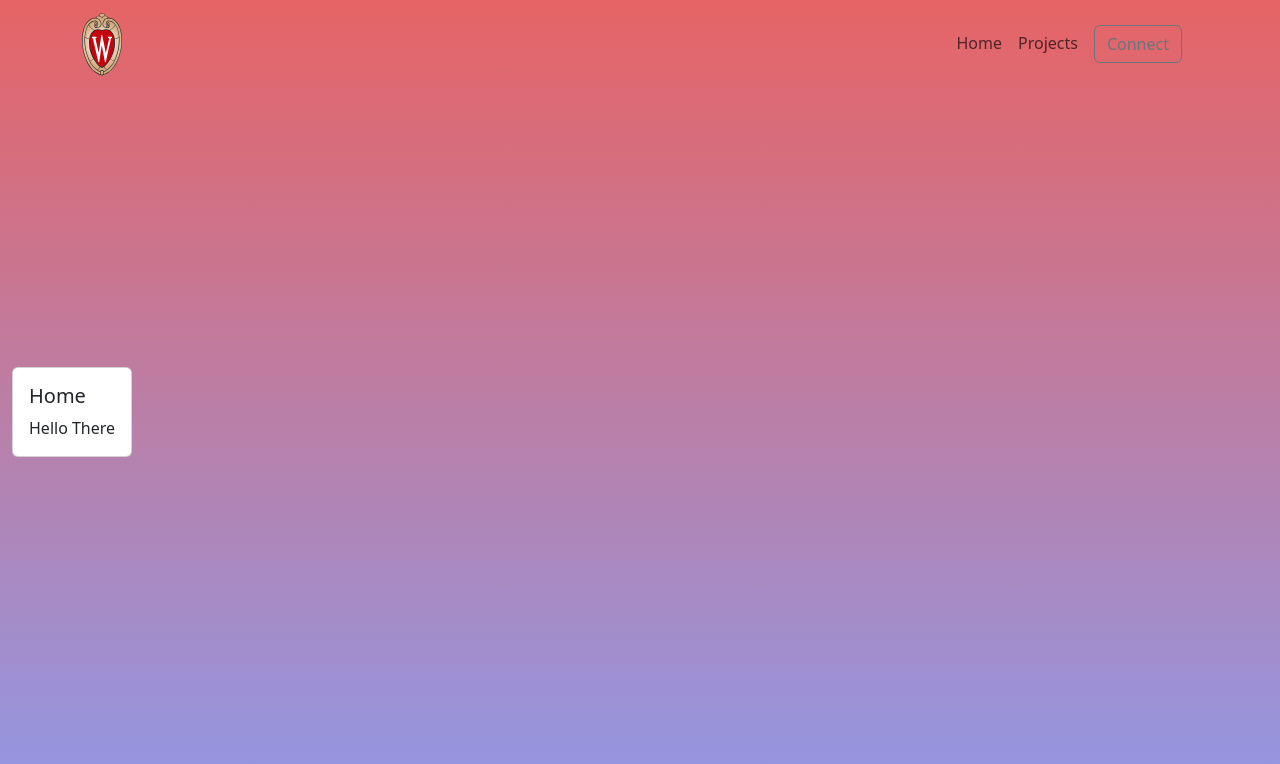
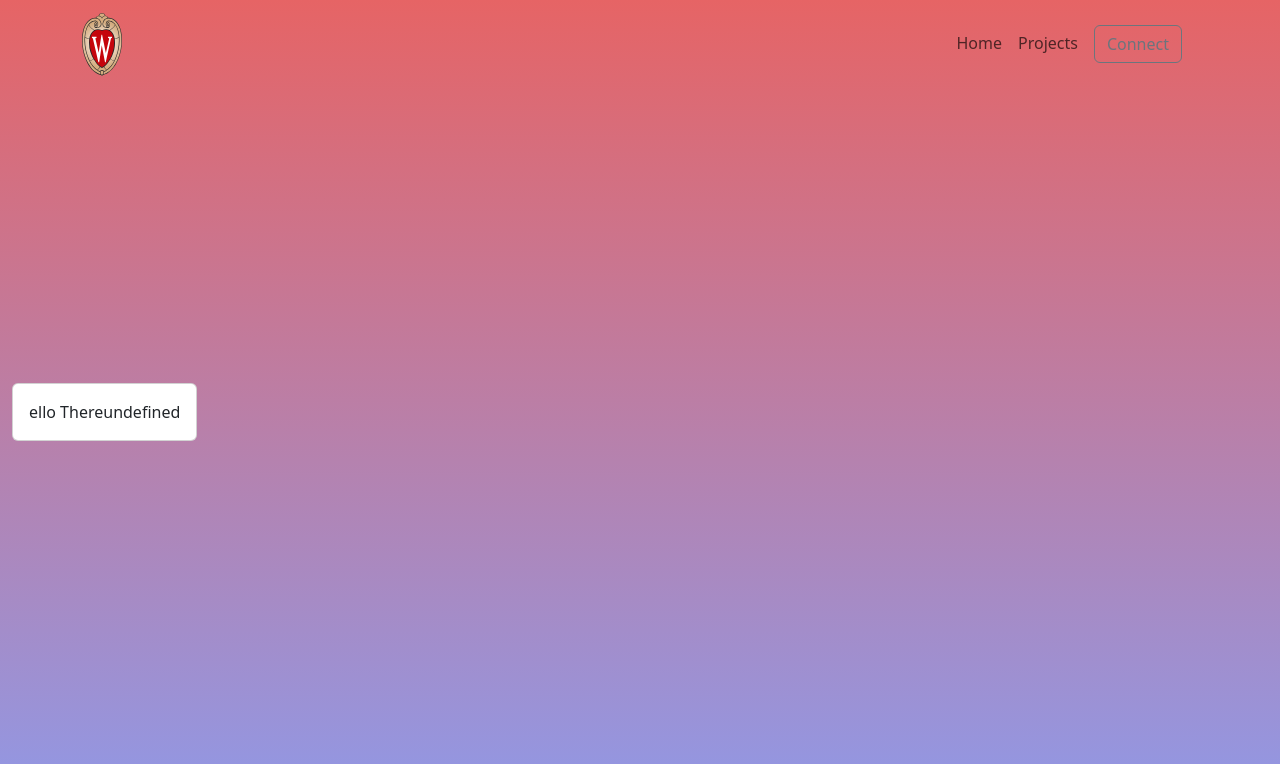
Before and after one commit to rankaarista/PersonalWebsite, a React (Vite) app: page /#/ in a window 1280 px wide. Shown: the top 764 px of the page. Built offline with nearby package versions, Linux system fonts and the light colour scheme.

Commit message:
Made a custom hook for the typewriter animation for the home page. Next stp - Implementation of card flip animation. Then styling.

```diff
--- /dev/null
+++ b/src/custom_hooks/useTypewriter.js
@@ -0,0 +1,22 @@
+import { useState, useEffect } from "react";
+
+function useTypewriter(text, speed = 50) {
+  const [displayedText, setDisplayedText] = useState("");
+  useEffect(() => {
+    setDisplayedText(""); // Reset text on re-render
+    let i = 0;
+    const interval = setInterval(() => {
+      if (i < text.length) {
+        setDisplayedText((prev) => prev + text[i]);
+        i++;
+      } else {
+        clearInterval(interval);
+      }
+    }, speed);
+    return () => clearInterval(interval);
+  }, [text, speed]); // Re-run when text changes
+
+  return displayedText;
+}
+
+export default useTypewriter;
--- a/src/pages/Home.jsx
+++ b/src/pages/Home.jsx
@@ -1,26 +1,29 @@
-import React, { useState } from 'react';
-import { Card } from 'react-bootstrap';
+import React, { useState } from "react";
+import { Card } from "react-bootstrap";
+import useTypewriter from "../custom_hooks/useTypewriter"; // Import the custom hook
 
-export default function Home (){
+export default function Home() {
   const [isFlipped, setFlipped] = useState(false);
-  return<Card onClick={() => setFlipped(!isFlipped)}>
+
+  const fullText = ` Welcome to My Portfolio!\n\nHey there, and thanks for stopping by! I’m thrilled to have you here.
+  This website is a reflection of my journey—my passion, creativity, and the projects that have shaped me along the way.
+  Whether you're here to learn more about me, explore my work, or connect, I hope you find something that sparks your interest.
+
+  🌟 About Me – Want to know who I am and what drives me? Head over to my About Me page for a glimpse into my background, skills, and interests. Just click on my photo!
+
+  💡 Projects – This is where the magic happens! Check out some of the exciting projects I’ve worked on.
+
+  📬 Connect – Let’s chat! Whether you have questions, opportunities, or just want to say hello, I’d love to hear from you.
+
+  Feel free to explore, and enjoy your visit. Thanks again for being here—I hope you find inspiration, creativity, and maybe even a new connection!`;
+
+  const typewriterText = useTypewriter(isFlipped ? fullText : " Hello There", 30);
+
+  return (
+    <Card onClick={() => setFlipped(!isFlipped)} style={{ cursor: "pointer" }}>
       <Card.Body>
-        <Card.Title>Home</Card.Title>
-        <Card.Text>Hello There</Card.Text>
-        {isFlipped &&<Card.Text>
-              Welcome to My Portfolio!
-
-              Hey there, and thanks for stopping by! I’m thrilled to have you here. This website is a reflection of my journey—my passion, creativity, and the projects that have shaped me along the way. Whether you're here to learn more about me, explore my work, or connect, I hope you find something that sparks your interest.
-
-              🌟 About Me – Want to know who I am and what drives me? Head over to my About Me page for a glimpse into my background, skills, and interests.
-
-              💡 Projects – This is where the magic happens! Check out some of the exciting projects I’ve worked on. From creative endeavors to technical builds, I love bringing ideas to life.
-
-              📬 Connect – Let’s chat! Whether you have questions, opportunities, or just want to say hello, I’d love to hear from you.
-
-              Feel free to explore, and enjoy your visit. Thanks again for being here—I hope you find inspiration, creativity, and maybe even a new connection!"
-        </Card.Text>
-  }
+        <Card.Text style={{ whiteSpace: "pre-line" }}>{typewriterText}</Card.Text>
       </Card.Body>
     </Card>
-};
+  );
+}
--- a/src/pages/Projects.jsx
+++ b/src/pages/Projects.jsx
@@ -11,8 +11,6 @@ export default function Projects () {
       .then(data => setProjects(data.default))
       .catch(error => console.error('Error loading projects:', error));
   }, []);
-
-
 
 
   return (
```
